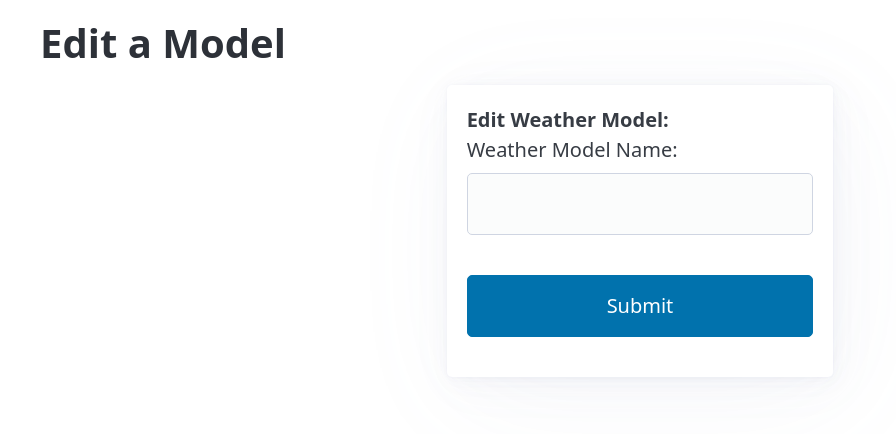
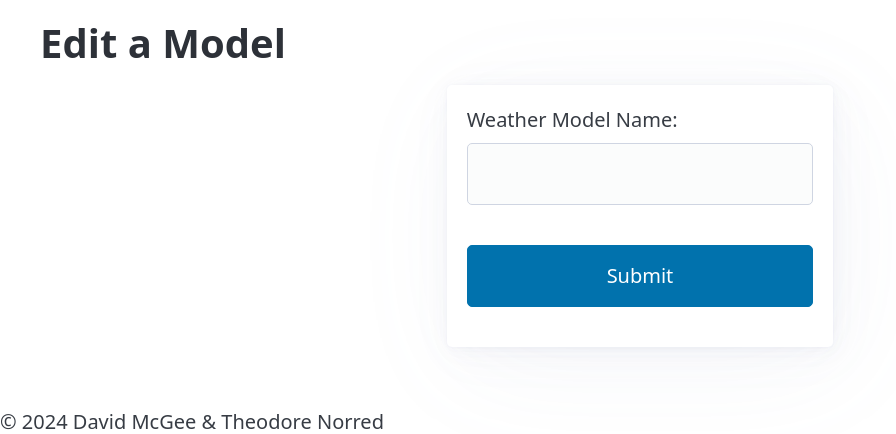
Before and after one commit to skipmcgee/wind-forecast, a Flask app: template templates/editmodel.html in a window 1280 px wide. Shown: the part 90-524 px from the top of the page, without its empty margins (0-896 px from the left). Run offline with Flask 3, Linux system fonts and the light colour scheme; the template is opened without the code that fills it, so the values that code supplies are empty; some libraries are stand-ins or nearby versions.

Commit message:
removed legends for parity

```diff
--- a/templates/editmodel.html
+++ b/templates/editmodel.html
@@ -12,7 +12,7 @@
         <div>
             <article>
                 <form name="editmodel" id="editmodel" action="/edit/model/{{specific_model[0].modelID}}" method="post">
-                    <legend><strong>Edit Weather Model:</strong></legend>
+                    <!-- <legend><strong>Edit Weather Model:</strong></legend> -->
                     <fieldset>
                         <input type="hidden" value="{{specific_model[0].modelID}}" class="form-control" id="modelID"
                             name="modelID" required>
--- a/templates/editsensor.html
+++ b/templates/editsensor.html
@@ -12,7 +12,7 @@
         <div>
             <article>
                 <form name="editsensor" id="editsensor" action="/edit/sensor/{{specific_sensor[0].sensorID}}" method="post">
-                    <legend><strong>Edit Sensor:</strong></legend>
+                    <!-- <legend><strong>Edit Sensor:</strong></legend> -->
                     <fieldset>
                         <input type="hidden" value="{{specific_sensor[0].sensorID}}" class="form-control" id="sensorID"
                             name="sensorID" required>
```
